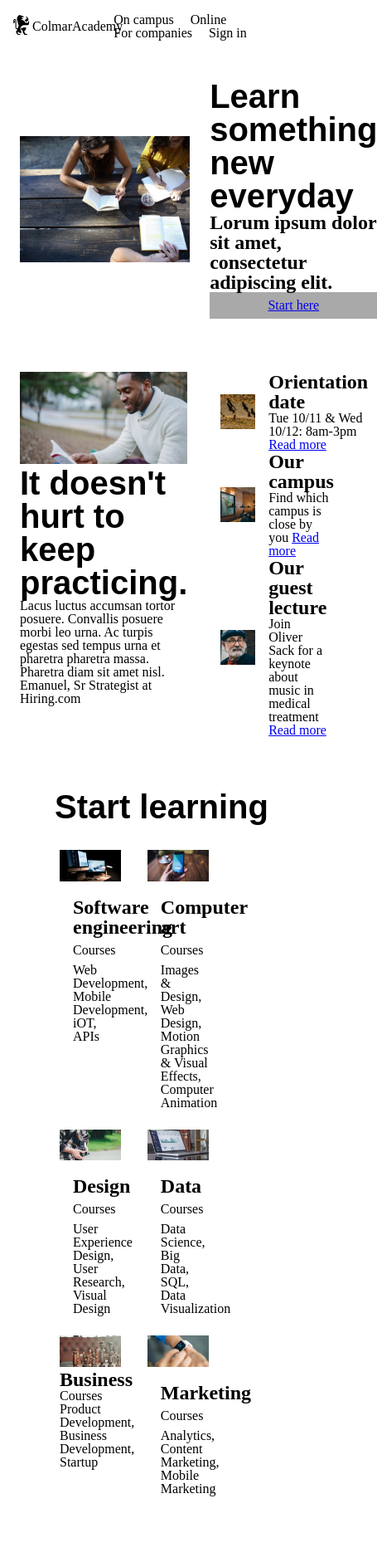
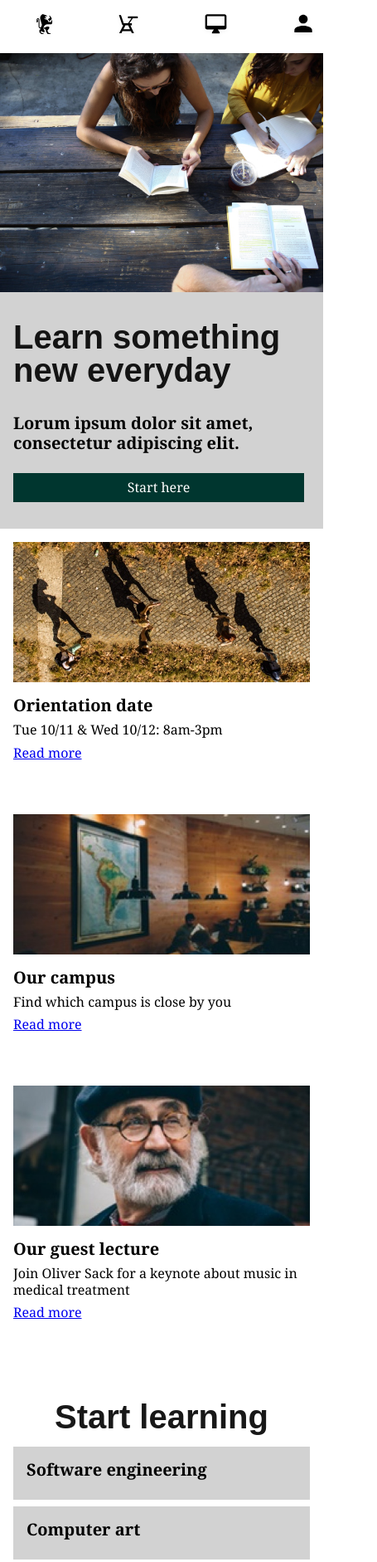
Before and after one commit to aaronjsnyder/colmar, a plain HTML site: page index.html in a window 390 px wide. Shown: the top 1882 px of the page at 83% size, 455 px wide, since content can reach past the window. Drawn offline with Linux system fonts and the light colour scheme.

Commit message:
Final commit

```diff
--- a/index.html
+++ b/index.html
@@ -10,31 +10,37 @@
 
 <!--Header-->
     <header>
-      <div class="logo">
+      <div class="logo desktop">
         <img src="./resources/images/ic-logo.svg" alt="Colmar Academy lion logo">
-        <span><strong>Colmar</strong>Academy</span>
+        <span><strong>COLMAR</strong>ACADEMY</span>
       </div>
       <nav>
-        <ul>
+        <ul class="desktop" role="presentation">
           <li><span>On campus</span></li>
           <li><span>Online</span></li>
           <li><span>For companies</span></li>
-          <li><span>Sign in</span></li>
+          <li class="desktop" ><span>Sign in</span></li>
+        </ul>
+        <ul class="mobile" role="presentation">
+          <li><img src="./resources/images/ic-logo.svg" alt="Colmar Academy lion logo"></li>
+          <li><img src="./resources/images/ic-on-campus.svg" alt="desk icon"></li>
+          <li><img src="./resources/images/ic-online.svg" alt="computer monitor icon"></li>
+          <li><img src="./resources/images/ic-login.svg" alt="person icon"></li>
         </ul>
       </nav>
     </header>
 
-    <div class="main-content">
+    <main>
 
 
 <!--CTA Section-->
 
       <section class="cta-banner">
         <img src="./resources/images/banner.jpg" alt="3 students studying at a picnic table">
-        <div class="cta">
+        <div class="cta" role="presentation">
           <h1>Learn something new everyday</h1>
           <h2>Lorum ipsum dolor sit amet, consectetur adipiscing elit.</h2>
-          <div class="button">
+          <div class="button" role="button">
             <span><a href="#">Start here</a></span>
           </div>
         </div>
@@ -44,42 +50,48 @@
 <!--Info Section-->
 
       <section class="info">
-        <article class="main">
+        <article class="main desktop">
           <img src="./resources/images/information-main.jpg" alt="man reading a book outdoors">
-          <h1>It doesn't hurt to keep practicing.</h1>
+          <div class="content" role="presentation">
+            <h1>It doesn't hurt to keep practicing</h1>
             <p>Lacus luctus accumsan tortor posuere. Convallis posuere morbi leo urna.
                   Ac turpis egestas sed tempus urna et pharetra pharetra massa.
                   Pharetra diam sit amet nisl.</p>
-          <span class="attribution">Emanuel, Sr Strategist at Hiring.com</span>
+            <span aria-label="Authored by">Emanuel, Sr Strategist at Hiring.com</span>
+          </div>
         </article>
 
-        <div class="supporting">
+        <div class="supporting" role="presentation">
 
           <article class="supporting">
-            <img src="./resources/images/information-orientation.jpg" alt="people walking on a
+            <img class="desktop" src="./resources/images/information-orientation.jpg" alt="people walking on a
             brick road casting large shadows">
-            <div class="content">
+            <img class="mobile" src="./resources/images/information-orientation-mobile.jpg" alt="people walking on a
+            brick road casting large shadows">
+            <div class="content" role="presentation">
               <h2>Orientation date</h2>
               <span>Tue 10/11 & Wed 10/12: 8am-3pm</span>
-              <a href="#">Read more</a>
+              <span><a href="#">Read more</a></span>
             </div>
           </article>
 
           <article class="supporting">
-            <img src="./resources/images/information-campus.jpg" alt="people studying in a hip cafe">
-            <div class="content">
+            <img class="desktop" src="./resources/images/information-campus.jpg" alt="people studying in a hip cafe">
+            <img class="mobile" src="./resources/images/information-campus-mobile.jpg" alt="people studying in a hip cafe">
+            <div class="content" role="presentation">
               <h2>Our campus</h2>
               <span>Find which campus is close by you</span>
-              <a href="#">Read more</a>
+              <span><a href="#">Read more</a></span>
             </div>
           </article>
 
           <article class="supporting">
-            <img src="./resources/images/information-guest-lecture.jpg" alt="Oliver Sack">
-            <div class="content">
+            <img class="desktop" src="./resources/images/information-guest-lecture.jpg" alt="Oliver Sack">
+            <img class="mobile" src="./resources/images/information-guest-lecture-mobile.jpg" alt="Oliver Sack">
+            <div class="content" role="presentation">
               <h2>Our guest lecture</h2>
               <span>Join Oliver Sack for a keynote about music in medical treatment</span>
-              <a href="#">Read more</a>
+              <span><a href="#">Read more</a></span>
             </div>
           </article>
         </div>
@@ -92,58 +104,58 @@
 
         <h1>Start learning</h1>
 
-        <div class="articles">
+        <div class="articles" role="presentation">
           <article class="course">
-            <img src="./resources/images/course-software.jpg" alt="2 side by side computer monitors">
-            <div class="content">
+            <img class="desktop" src="./resources/images/course-software.jpg" alt="2 side by side computer monitors">
+            <div class="content" role="presentation">
               <h2>Software engineering</h2>
-              <span>Courses</span>
-              <p>Web Development, Mobile Development, iOT, APIs</p>
+              <span class="desktop">COURSES</span>
+              <p class="desktop">Web Development, Mobile Development, iOT, APIs</p>
             </div>
           </article>
 
           <article class="course">
-            <img src="./resources/images/course-computer-art.jpg" alt="a hand holding an iPhone">
-            <div class="content">
+            <img class="desktop" src="./resources/images/course-computer-art.jpg" alt="a hand holding an iPhone">
+            <div class="content" role="presentation">
               <h2>Computer art</h2>
-              <span>Courses</span>
-              <p>Images & Design, Web Design, Motion Graphics & Visual Effects, Computer Animation</p>
+              <span class="desktop">COURSES</span>
+              <p class="desktop">Images & Design, Web Design, Motion Graphics & Visual Effects, Computer Animation</p>
             </div>
           </article>
 
           <article class="course">
-            <img src="./resources/images/course-design.jpg" alt="man holding a fancy camera">
-            <div class="content">
+            <img class="desktop" src="./resources/images/course-design.jpg" alt="man holding a fancy camera">
+            <div class="content" role="presentation">
               <h2>Design</h2>
-              <span>Courses</span>
-              <p>User Experience Design, User Research, Visual Design</p>
+              <span class="desktop">COURSES</span>
+              <p class="desktop">User Experience Design, User Research, Visual Design</p>
             </div>
           </article>
 
           <article class="course">
-            <img src="./resources/images/course-data.jpg" alt="laptop displaying a data driven graph">
-            <div class="content">
+            <img class="desktop" src="./resources/images/course-data.jpg" alt="laptop displaying a data driven graph">
+            <div class="content" role="presentation">
               <h2>Data</h2>
-              <span>Courses</span>
-              <p>Data Science, Big Data, SQL, Data Visualization</p>
+              <span class="desktop">COURSES</span>
+              <p class="desktop">Data Science, Big Data, SQL, Data Visualization</p>
             </div>
           </article>
 
           <article class="course">
-            <img src="./resources/images/course-business.jpg" alt="a chessboard">
-            <div class="">
+            <img class="desktop" src="./resources/images/course-business.jpg" alt="a chessboard">
+            <div class="content" role="presentation">
               <h2>Business</h2>
-              <span>Courses</span>
-              <p>Product Development, Business Development, Startup</p>
+              <span class="desktop">COURSES</span>
+              <p class="desktop">Product Development, Business Development, Startup</p>
             </div>
           </article>
 
           <article class="course">
-            <img src="./resources/images/course-marketing.jpg" alt="hands checking an Apple watch">
-            <div class="content">
+            <img class="desktop" src="./resources/images/course-marketing.jpg" alt="hands checking an Apple watch">
+            <div class="content" role="presentation">
               <h2>Marketing</h2>
-              <span>Courses</span>
-              <p>Analytics, Content Marketing, Mobile Marketing</p>
+              <span class="desktop">COURSES</span>
+              <p class="desktop">Analytics, Content Marketing, Mobile Marketing</p>
             </div>
           </article>
         </div>
@@ -156,22 +168,24 @@
 
         <h1>Thesis exhibit</h1>
 
-        <div class="articles">
+        <div class="articles" role="presentation">
           <article class="main">
-            <video src="./resources/videos/thesis.mp4">
-
+            <video src="./resources/videos/thesis.mp4" controls>
+              Video not supported.
             </video>
+            <div class="desktop content" role ="presentation">
               <h2>Reimagine urban</h2>
               <p>Ut porttitor leo a diam sollicitudin.
                     In massa tempor nec feugiat nisl pretium fusce id velit.
                     Phasellus faucibus scelerisque eleifend donec.
                     Elementum curabitur vitae nunc sed velit dignissim sodales ut.</p>
+            </div>
           </article>
 
-          <div class="supporting">
+          <div class="supporting desktop" role="presentation">
             <article class="supporting">
               <img src="./resources/images/thesis-fisma.jpg" alt="a hand taking notes from an iPhone">
-              <div class="content">
+              <div class="content" role="presentation">
                 <h2>Fisma: Design and Prototype</h2>
                 <span>Designer showcase of a new prototype product</span>
               </div>
@@ -179,7 +193,7 @@
 
             <article class="supporting">
               <img src="./resources/images/thesis-now-and-then.jpg" alt="skyscrapers">
-              <div class="content">
+              <div class="content" role="presentation">
                 <h2>Now and Then</h2>
                 <span>Research study about New York</span>
               </div>
@@ -189,18 +203,18 @@
       </section>
 
 
+
 <!--footer-->
 
      <footer>
        <span>&copy2016 Colmar Academy. All rights reserved</span>
-        <nav>
-          <ul>
+       <nav class="desktop">
+         <ul role="presentation">
            <li>Terms</li>
            <li>Privacy</li>
          </ul>
        </nav>
      </footer>
-    </div>
-
+    </main>
   </body>
 </html>
--- a/resources/css/style.css
+++ b/resources/css/style.css
@@ -1,33 +1,72 @@
 html {
   font-size: 16px;
+  font-family: "Georgia", sans-serif;
 }
 
-.main-content {
+main {
   position: relative;
   top: 4rem;
 }
 
 h1 {
-  font-family: sans-serif;
-  font-size: 2.5rem;
-  font-weight: bold;
+  font-size: 3rem;
+  font-weight: 800;
+  font-family: Arial, sans-serif;
+  opacity: .9;
 }
 
 h2 {
   font-size: 1.5rem;
   font-weight: bold;
+  line-height: 1.2;
 }
 
 section {
   padding: 2rem 1.5rem;
 }
 
-img {
+@media only screen and (max-width: 625px) {
+  section{
+    padding: 0 0 2rem 0;
+  }
+}
+
+img,
+video {
   max-width: 100%;
 }
 
 nav {
   padding-right: 2rem;
+}
+
+nav li {
+  display: inline-block;
+  padding-left: 1rem;
+}
+
+strong {
+  font-weight: bold;
+}
+
+p,
+span {
+  line-height: 1.2;
+}
+
+.mobile {
+  display: none;
+}
+
+@media only screen and (max-width: 1140px) {
+  h1 {
+    font-size: 2.5rem;
+    line-height: 1;
+  }
+
+  h2 {
+    font-size: 1.25rem;
+  }
 }
 
 /* Header Styling */
@@ -38,7 +77,7 @@ header {
   align-items: center;
   width: 100%;
   height: 4rem;
-  padding: 0 .75rem;
+  padding: 0 1.5rem;
   position: fixed;
   z-index: 1;
   background-color: white;
@@ -47,15 +86,31 @@ header {
 .logo {
   display: flex;
   align-items: center;
+  font-size: 1.25rem;
 }
 
-.logo img {
+header img {
   height: 2rem;
 }
 
-header nav li {
-  display: inline-block;
-  padding-left: 1rem;
+@media only screen and (max-width: 625px) {
+  .desktop {
+    display: none;
+  }
+
+  .mobile {
+    display: inline-block;
+  }
+
+  nav {
+    width: 100%;
+  }
+
+  nav ul.mobile {
+    width: 100%;
+    display: flex;
+    justify-content: space-between;
+  }
 }
 
 /* CTA Banner Styling */
@@ -63,6 +118,7 @@ header nav li {
 .cta-banner {
   display: flex;
   align-items: center;
+  background-color: #D2D2D2;
 }
 
 .cta-banner img {
@@ -72,13 +128,51 @@ header nav li {
 
 .cta {
   padding-left: 1.5rem;
-  width: 20rem;
+  width: 30%;
+}
+
+.cta h2 {
+  padding: 2rem 0;
+}
+
+@media only screen and (max-width: 1140px) {
+  .cta h2 {
+    padding: 1rem 0;
+  }
 }
 
 .button {
-  background-color: darkgrey;
   text-align: center;
   padding: .5rem 0;
+  background-color: #00362F;
+}
+
+.button a {
+  color: white;
+  text-decoration: none;
+}
+
+@media only screen and (max-width: 625px) {
+  .cta-banner img {
+    width: 100%;
+  }
+
+  .cta-banner {
+    display: block;
+  }
+
+  .cta {
+    width: 90%;
+    padding-left: 1rem;
+  }
+
+  .cta h1 {
+    padding: 2rem 0;
+  }
+
+  .cta h2 {
+    padding: 0 0 1.5rem 0;
+  }
 }
 
 /* Info Section Styling */
@@ -90,6 +184,14 @@ header nav li {
 article.main {
   width: 60%;
   margin-right: 1.5rem;
+}
+
+article.main .content {
+  padding: 2rem 0;
+}
+
+article.main .content p {
+  padding: 1.5rem 0;
 }
 
 .info img {
@@ -112,27 +214,82 @@ article.supporting img {
   padding: 1rem;
 }
 
+.info span {
+  display: block;
+  padding-top: .5rem;
+}
+
+@media only screen and (max-width: 1000px) {
+  .info article.supporting {
+    margin-bottom: 1.5rem;
+  }
+
+  .info article.supporting {
+    align-items: flex-start;
+  }
+}
+
+@media only screen and (max-width: 750px) {
+  article.supporting img.desktop {
+    display: none;
+  }
+
+  article.supporting img.mobile {
+    display: inline-block;
+    width: 100%;
+    padding: 0;
+  }
+
+  .info article.supporting {
+    flex-direction: column;
+  }
+}
+
+@media only screen and (max-width: 625px) {
+  div.supporting {
+    width: 100%;
+    padding: 1rem 1rem 0 1rem;
+  }
+
+  .info article.supporting {
+    margin-bottom: 4rem;
+  }
+
+  article.supporting img {
+    margin-bottom: 1rem;
+  }
+}
+
 /* Course Section Styling */
 
 .courses {
   display: flex;
   flex-direction: column;
   align-items: center;
+  background-color: #D2D2D2;
 }
 
 .courses .articles {
   display: flex;
+  justify-content: space-between;
   flex-wrap: wrap;
   padding: 2rem 3rem 0 3rem;
 }
 
 .course {
-  width: 30%;
-  margin-right: 2rem;
+  width: 32%;
+  margin-bottom: 4rem;
+  background-color: white;
+}
+
+@media only screen and (max-width: 1140px) {
+  .course {
+    margin-bottom: 2rem;
+  }
 }
 
 .course .content {
-  padding: 1rem 0 1.5rem 1rem;
+  padding: 1rem 1rem 1.5rem 1rem;
 }
 
 .course .content span {
@@ -140,12 +297,87 @@ article.supporting img {
   margin: .5rem 0;
 }
 
+@media only screen and (max-width: 625px) {
+  .course .content span {
+    display: none;
+  }
+
+  .courses .articles {
+    display: block;
+    padding: 1rem;
+    width: 100%;
+  }
+
+  .course {
+    width: 100%;
+    background-color: #D2D2D2;
+    margin-bottom: .5rem;
+  }
+
+  .course .content {
+    padding: 1rem 0 1.5rem 1rem;
+  }
+
+  .courses {
+    background-color: white;
+    padding: 0 1rem;
+  }
+}
+
 /* Thesis Section Styling */
+
+.thesis h1 {
+  text-align: center;
+  margin-bottom: 2rem;
+}
+
+.thesis h2 {
+  margin: 0 0 .5rem 0;
+}
 
 .thesis .articles{
   display: flex;
 }
 
-video {
-  max-width: 100%;
+@media only screen and (max-width: 625px) {
+  .thesis article.main{
+    width: 100%;
+    margin: 0;
+  }
+
+  .thesis h1 {
+    margin: 2rem 0 1rem 0;
+  }
+
+  section.thesis {
+    padding: 0 0 1.5rem 0;
+  }
 }
+/* Footer Styling */
+
+footer {
+  display: flex;
+  justify-content: space-between;
+  padding: 1rem 0 2rem 0;
+}
+
+footer span {
+  padding-left: 1.5rem;
+}
+
+@media only screen and (max-width: 800px) {
+  footer {
+    flex-direction: column;
+    align-items: center;
+  }
+
+  footer span {
+    padding: 0;
+  }
+}
+
+@media only screen and (max-width: 625px) {
+  footer {
+    padding: 1rem 0;
+  }
+}
```
Lines whose indentation alone changed are shown as unchanged.
